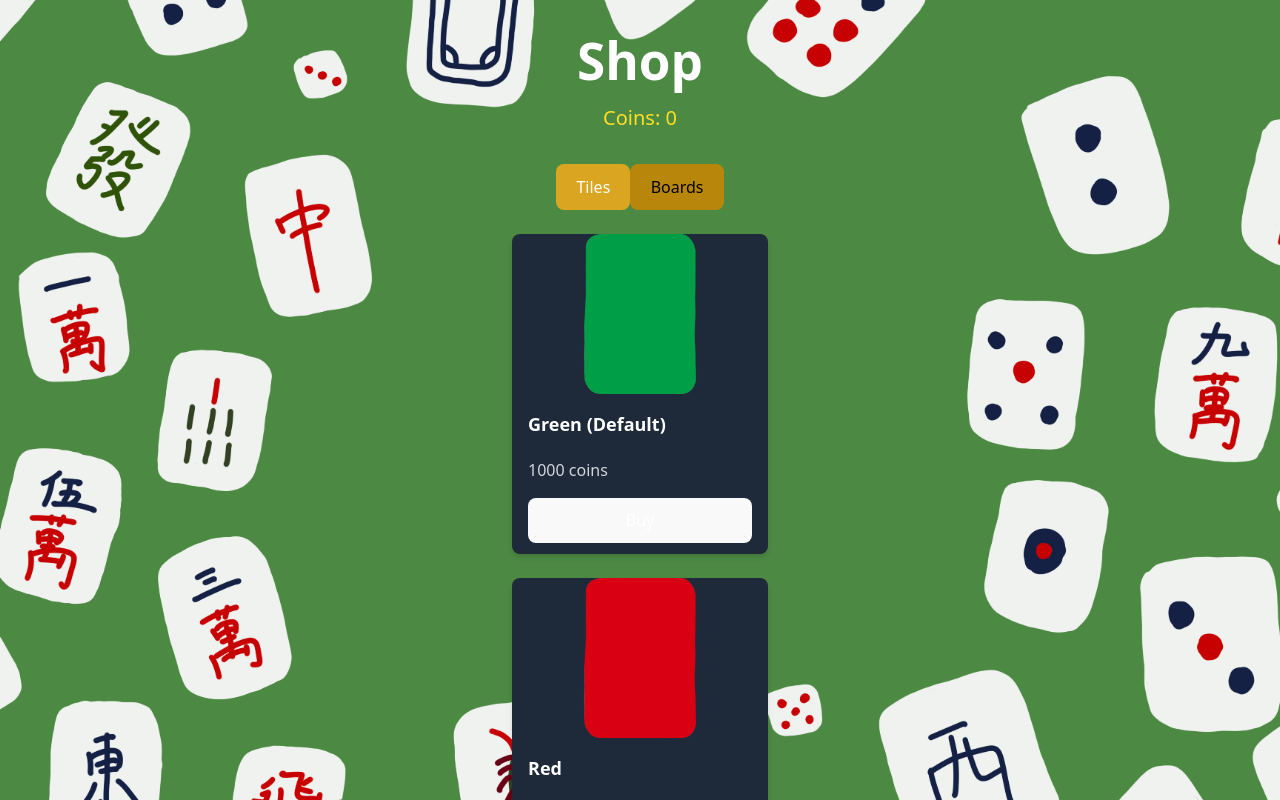
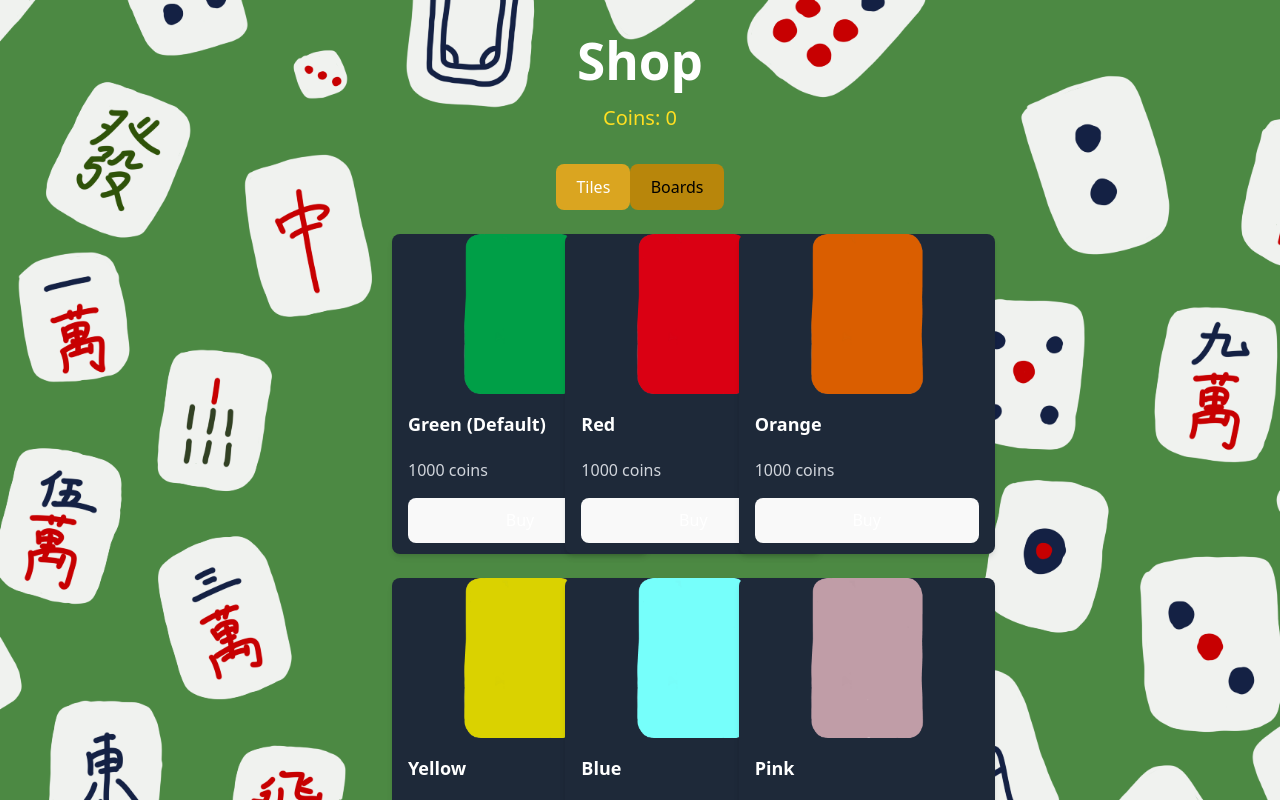
Before and after one commit to noellethen/mahjong.io, a React (Vite) app in the folder frontend/: page /shop in a window 1280 px wide. Shown: the top 800 px of the page. Built offline with nearby package versions, Linux system fonts and the light colour scheme; no server answers.

Commit message:
formatting changes

```diff
--- a/frontend/src/components/Customise.tsx
+++ b/frontend/src/components/Customise.tsx
@@ -166,7 +166,7 @@ const Customise: React.FC = () => {
 
       {tab === 'skins' && (
         <>
-          <div className="max-w-6xl mx-auto flex flex-wrap justify-center gap-6">
+          <div className="w-full mx-auto flex flex-wrap justify-center grid grid-cols-3 gap-6">
             {allItems
               .filter(i => i.type === 'skin' && flags[i.key])
               .map(i => (
--- a/frontend/src/components/Shop.tsx
+++ b/frontend/src/components/Shop.tsx
@@ -211,7 +211,7 @@ const Shop: React.FC = () => {
         </button>
       </div>
 
-      <div className="max-w-6xl mx-auto flex flex-wrap justify-center gap-6">
+      <div className="w-full mx-auto flex flex-wrap justify-center grid grid-cols-3 gap-6">
         {filteredItems.map(item => (
           <ShopItem
             key={item.id}
```
